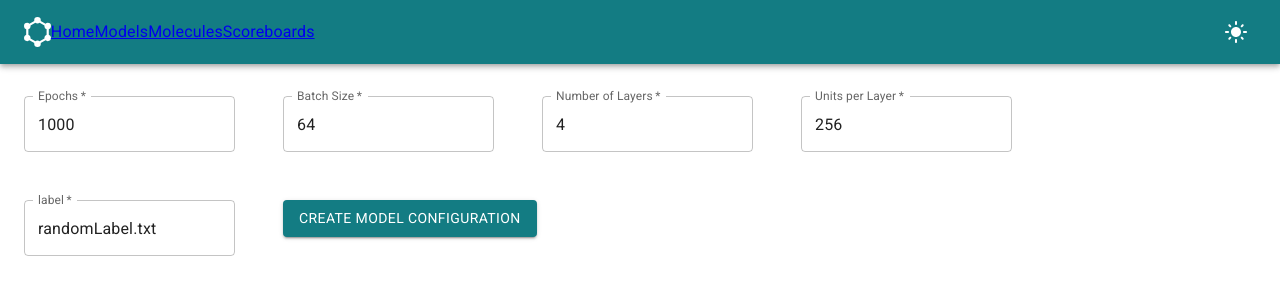
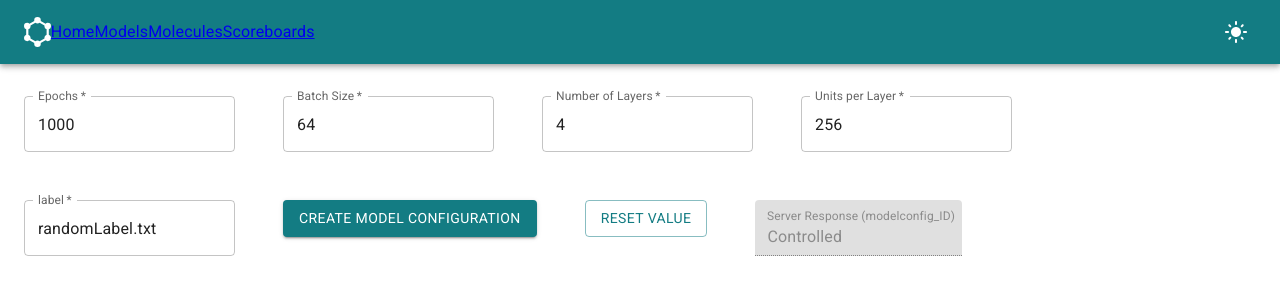
Before and after one commit to Robert-K/MAChINE, a React (Create React App) app in the folder frontend/: page /modelconfig in a window 1280 px wide. Shown: the top 300 px of the page. Built offline with nearby package versions, Linux system fonts and the light colour scheme.

Commit message:
ADD client-server interaction for adding model configs

```diff
--- a/frontend/src/api.js
+++ b/frontend/src/api.js
@@ -28,7 +28,7 @@ export default {
   },
 
   async createNewModelConfig(config) {
-    return api.get('/models/add', config).then((response) => {
+    return api.post('/models/add', config).then((response) => {
       return response.data
     })
   },
--- a/frontend/src/routes/ModelConfigPage.js
+++ b/frontend/src/routes/ModelConfigPage.js
@@ -24,6 +24,9 @@ export default function ModelConfigPage() {
   const handlelabelChange = (event7) => {
     setlabel(event7.target.value)
   }
+
+  const [answer, setanswer] = React.useState('Controlled')
+
   /* const modelconfig = {
     epochs: '1000',
     batch_size: '64',
@@ -98,17 +101,33 @@ export default function ModelConfigPage() {
             )
           }
           onClick={() =>
-            api.createNewModelConfig({
+            api
+              .createNewModelConfig({
                 epochs: { epochs },
                 batch_size: { batchsize },
                 num_layers: { numlayers },
                 units_per_layer: { unitsperlayer },
                 label: { label },
               })
+              .then((value) => {
+                setanswer(value.modelconfig_ID)
+              })
           }
         >
           Create Model Configuration
         </Button>
+        <Button variant="outlined" sx={{ m: 3 }} onClick={() => setanswer('')}>
+          reset Value
+        </Button>
+        <TextField
+          sx={{ m: 3 }}
+          label="Server Response (modelconfig_ID)"
+          id="result"
+          variant="filled"
+          disabled={true}
+          defaultValue=""
+          value={answer}
+        />
       </List>
     </div>
   )
```
Also changed, not shown: 2 other files (tests, documents, lock files or other folders). Lines whose indentation alone changed are shown as unchanged.
